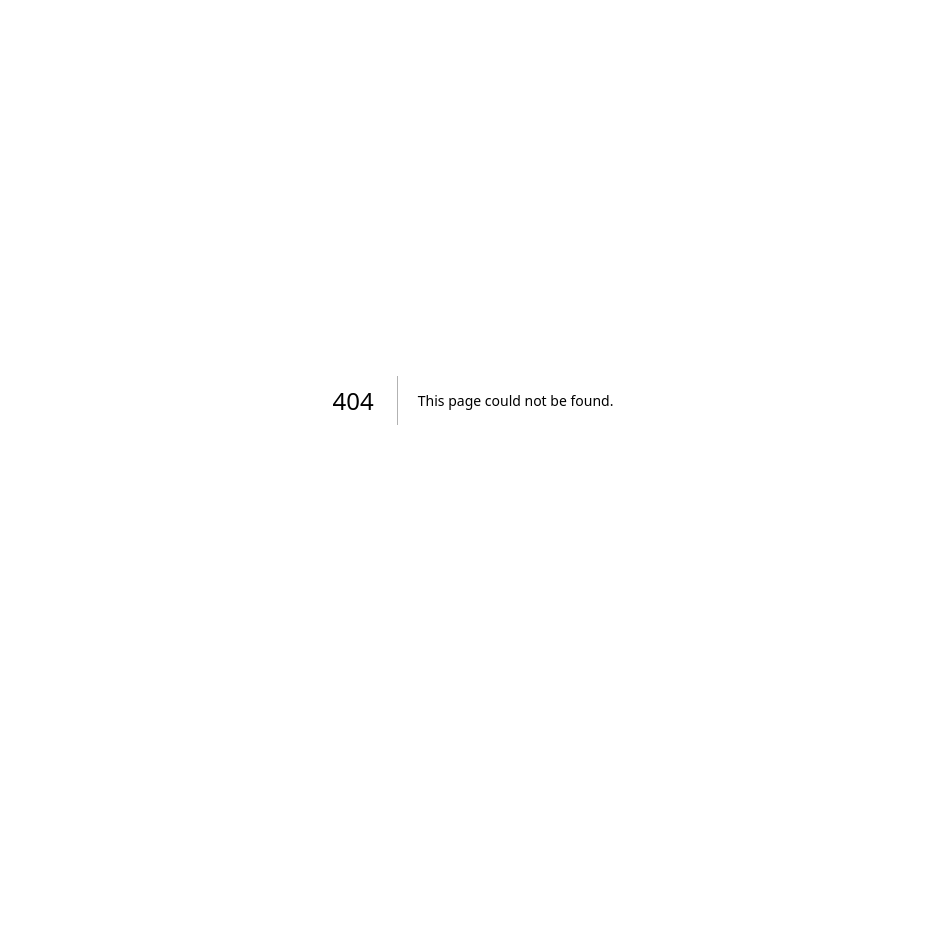
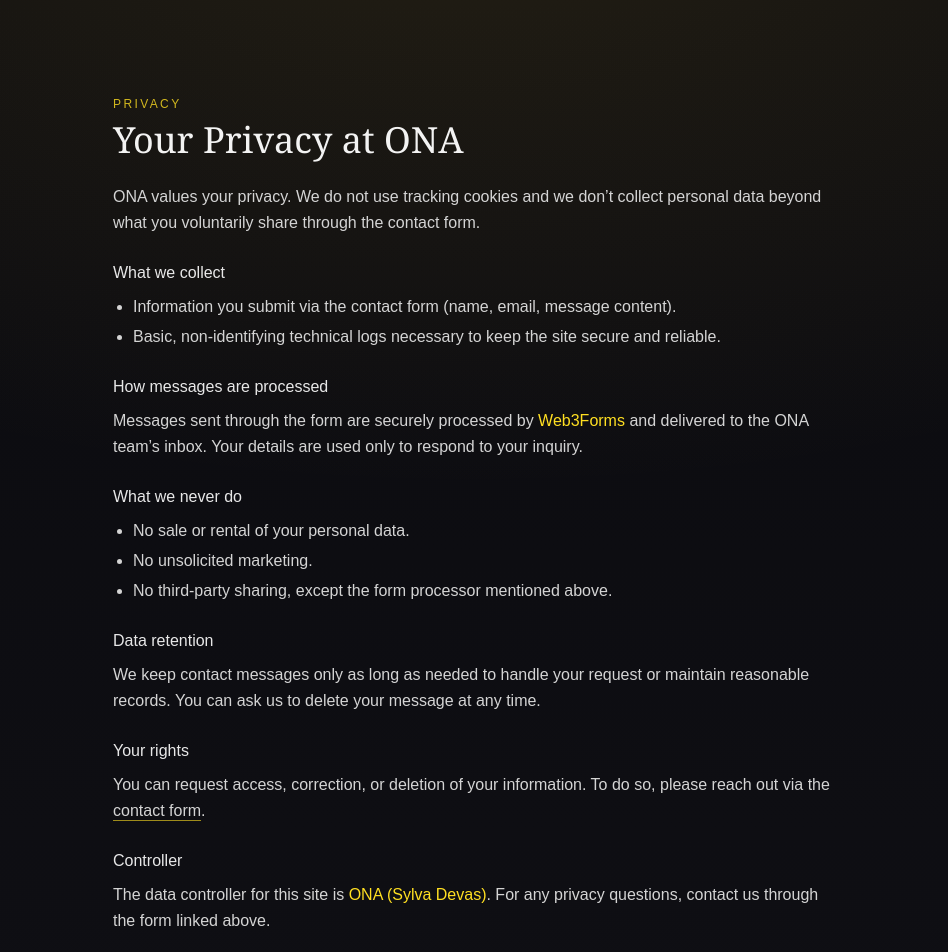
Before and after one commit to SylvaDevas/ona-site, a Next.js app: page /privacy in a window 1280 px wide. Before the commit this address had no page. Shown: the top 952 px of the page, without its empty margins (167-1115 px from the left). Before the commit the page ends 800 px from the top, so only its background shows below. Built offline with nearby package versions, Linux system fonts and the light colour scheme.

Commit message:
Create page.tsx

```diff
--- /dev/null
+++ b/app/privacy/page.tsx
@@ -0,0 +1,79 @@
+// app/privacy/page.tsx
+export const metadata = {
+  title: "Privacy — ONA",
+  description: "How ONA handles your data and privacy.",
+};
+
+export default function PrivacyPage() {
+  return (
+    <main className="min-h-screen text-neutral-200 bg-[radial-gradient(1200px_600px_at_50%_-10%,rgba(212,175,55,0.12),transparent),linear-gradient(to_bottom,#0b0b0f,#0f0f14)]">
+      <section className="mx-auto max-w-3xl px-6 py-16 md:py-24">
+        <p className="text-xs uppercase tracking-[0.2em] text-yellow-300/80">Privacy</p>
+        <h1 className="mt-2 font-serif text-3xl md:text-4xl text-white/95">Your Privacy at ONA</h1>
+
+        <div className="mt-6 space-y-6 text-neutral-300 leading-relaxed">
+          <p>
+            ONA values your privacy. We do not use tracking cookies and we don’t collect personal data beyond what you
+            voluntarily share through the contact form.
+          </p>
+
+          <div>
+            <h2 className="font-medium text-white/90">What we collect</h2>
+            <ul className="mt-2 list-disc pl-5 space-y-1">
+              <li>Information you submit via the contact form (name, email, message content).</li>
+              <li>Basic, non-identifying technical logs necessary to keep the site secure and reliable.</li>
+            </ul>
+          </div>
+
+          <div>
+            <h2 className="font-medium text-white/90">How messages are processed</h2>
+            <p className="mt-2">
+              Messages sent through the form are securely processed by <span className="text-yellow-300">Web3Forms</span> and delivered to
+              the ONA team’s inbox. Your details are used only to respond to your inquiry.
+            </p>
+          </div>
+
+          <div>
+            <h2 className="font-medium text-white/90">What we never do</h2>
+            <ul className="mt-2 list-disc pl-5 space-y-1">
+              <li>No sale or rental of your personal data.</li>
+              <li>No unsolicited marketing.</li>
+              <li>No third-party sharing, except the form processor mentioned above.</li>
+            </ul>
+          </div>
+
+          <div>
+            <h2 className="font-medium text-white/90">Data retention</h2>
+            <p className="mt-2">
+              We keep contact messages only as long as needed to handle your request or maintain reasonable records. You can
+              ask us to delete your message at any time.
+            </p>
+          </div>
+
+          <div>
+            <h2 className="font-medium text-white/90">Your rights</h2>
+            <p className="mt-2">
+              You can request access, correction, or deletion of your information. To do so, please reach out via the{" "}
+              <a href="/#contact" className="underline decoration-yellow-300/60 underline-offset-4 hover:text-white">
+                contact form
+              </a>.
+            </p>
+          </div>
+
+          <div>
+            <h2 className="font-medium text-white/90">Controller</h2>
+            <p className="mt-2">
+              The data controller for this site is <span className="text-yellow-300">ONA (Sylva Devas)</span>. For any privacy questions,
+              contact us through the form linked above.
+            </p>
+          </div>
+
+          <p className="text-sm text-neutral-400 pt-4">
+            This page may be updated as the project evolves. <br className="hidden sm:inline" />
+            <span className="opacity-75">Last updated: {new Date().toLocaleDateString()}</span>
+          </p>
+        </div>
+      </section>
+    </main>
+  );
+}
```
